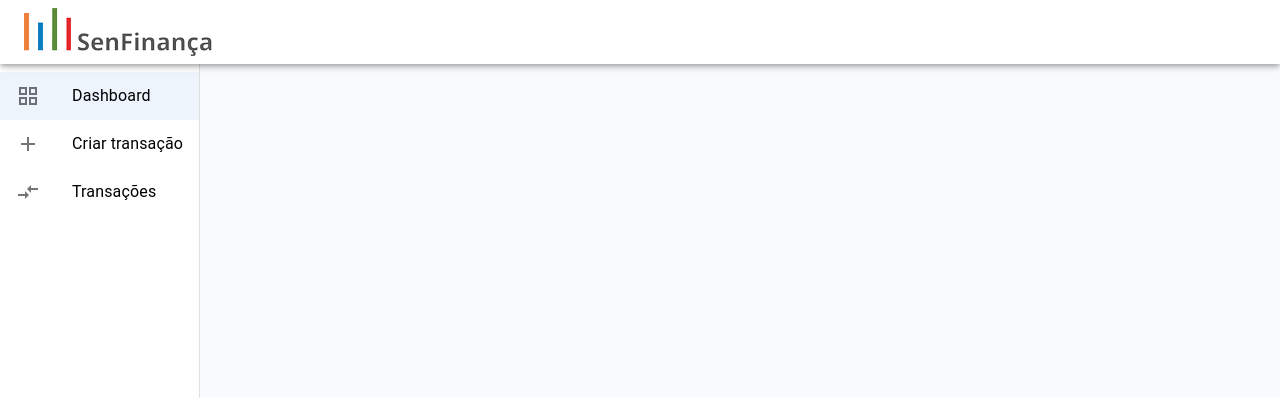
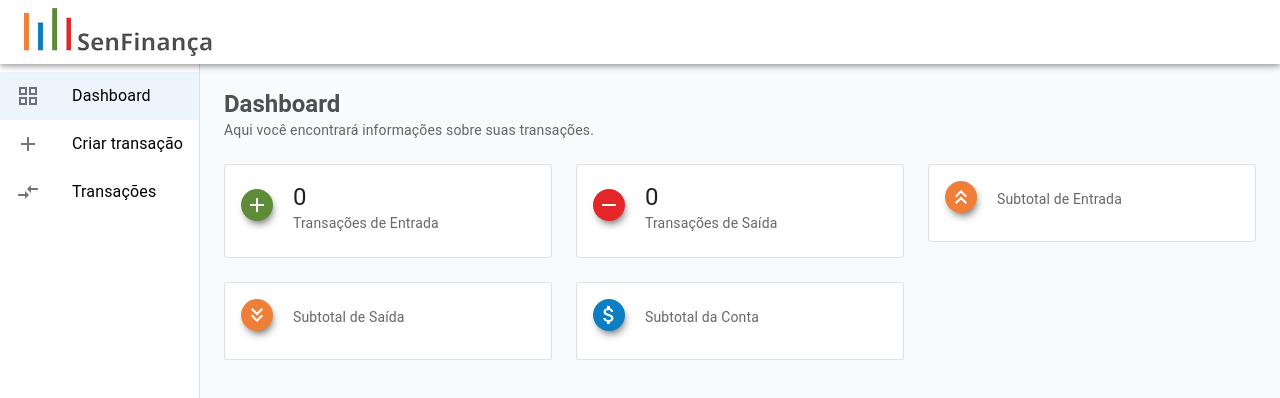
Before and after one commit to Alvaresx/senfinanca, a React (Create React App) app: page / in a window 1280 px wide. Shown: the top 398 px of the page. Built offline with nearby package versions, Linux system fonts and the light colour scheme.

Commit message:
criando estruturação do Dashboard

```diff
--- /dev/null
+++ b/src/views/Dashboard/definitions.js
@@ -0,0 +1,43 @@
+import {
+  Add,
+  Remove,
+  AttachMoney,
+  KeyboardDoubleArrowUp,
+  KeyboardDoubleArrowDown,
+} from "@mui/icons-material";
+import styles from "./style.module.scss";
+import { formatToBRL } from "../../utils/formatToBRL";
+import { getDataStorage } from "../../data/getDataStorage";
+
+export const cards = [
+  {
+    cardIcon: Add,
+    iconClassname: styles.addIcon,
+    value: getDataStorage()[0].length,
+    text: "Transações de Entrada",
+  },
+  {
+    cardIcon: Remove,
+    iconClassname: styles.removeIcon,
+    value: getDataStorage()[1].length,
+    text: "Transações de Saída",
+  },
+  {
+    cardIcon: KeyboardDoubleArrowUp,
+    iconClassname: styles.arrowsIcon,
+    value: formatToBRL(getDataStorage()[2]),
+    text: "Subtotal de Entrada",
+  },
+  {
+    cardIcon: KeyboardDoubleArrowDown,
+    iconClassname: styles.arrowsIcon,
+    value: formatToBRL(getDataStorage()[3]),
+    text: "Subtotal de Saída",
+  },
+  {
+    cardIcon: AttachMoney,
+    iconClassname: styles.moneyIcon,
+    value: formatToBRL(getDataStorage()[4]),
+    text: "Subtotal da Conta",
+  },
+];
--- a/src/views/Dashboard/index.js
+++ b/src/views/Dashboard/index.js
@@ -1,3 +1,69 @@
-const DashboardView = () => <div>DashboardView</div>;
+import React from "react";
+import {
+  Box,
+  Toolbar,
+  Card,
+  CardContent,
+  Grid,
+  Typography,
+} from "@mui/material";
+import styles from "./style.module.scss";
+import { cards } from "./definitions";
+
+const DashboardView = () => {
+  const cardTemplate = (Icon, iconClassname, value, text) => {
+    return (
+      <Grid item lg={4} md={6} sm={6} xs={12}>
+        <Card variant="outlined">
+          <CardContent>
+            <Grid container alignItems="center">
+              <Grid item>
+                <Icon className={`${styles.cardIcon} ${iconClassname}`} />
+              </Grid>
+              <Grid item>
+                <Typography variant="h5">{value}</Typography>
+                <Typography variant="body2" color="text.secondary">
+                  {text}
+                </Typography>
+              </Grid>
+            </Grid>
+          </CardContent>
+        </Card>
+      </Grid>
+    );
+  };
+
+  return (
+    <Box
+      component="main"
+      className={styles.box}
+      sx={{
+        width: { md: `calc(100% - 250px)` },
+      }}
+    >
+      <Toolbar />
+      <Grid container spacing={3}>
+        <Grid item lg={12} md={12} sm={12} xs={12}>
+          <Typography variant="h5" className={styles.title}>
+            Dashboard
+          </Typography>
+          <Typography variant="body2" color="text.secondary">
+            Aqui você encontrará informações sobre suas transações.
+          </Typography>
+        </Grid>
+        {cards.map((item, index) => (
+          <React.Fragment key={index}>
+            {cardTemplate(
+              item.cardIcon,
+              item.iconClassname,
+              item.value,
+              item.text
+            )}
+          </React.Fragment>
+        ))}
+      </Grid>
+    </Box>
+  );
+};
 
 export default DashboardView;
--- /dev/null
+++ b/src/views/Dashboard/style.module.scss
@@ -0,0 +1,34 @@
+.box {
+  flex-grow: 1;
+  margin: 0 auto;
+  padding: 24px;
+}
+
+.title {
+  font-weight: 700;
+  color: #4e4f50;
+}
+
+.cardIcon {
+  fill: #fff;
+  border-radius: 100%;
+  padding: 4px;
+  margin-right: 20px;
+  box-shadow: 2px 5px 9px -3px #000000a6;
+}
+
+.addIcon {
+  background-color: #5c8c38;
+}
+
+.removeIcon {
+  background-color: #e42629;
+}
+
+.arrowsIcon {
+  background-color: #ef7f38;
+}
+
+.moneyIcon {
+  background-color: #0c7ec2;
+}
```
